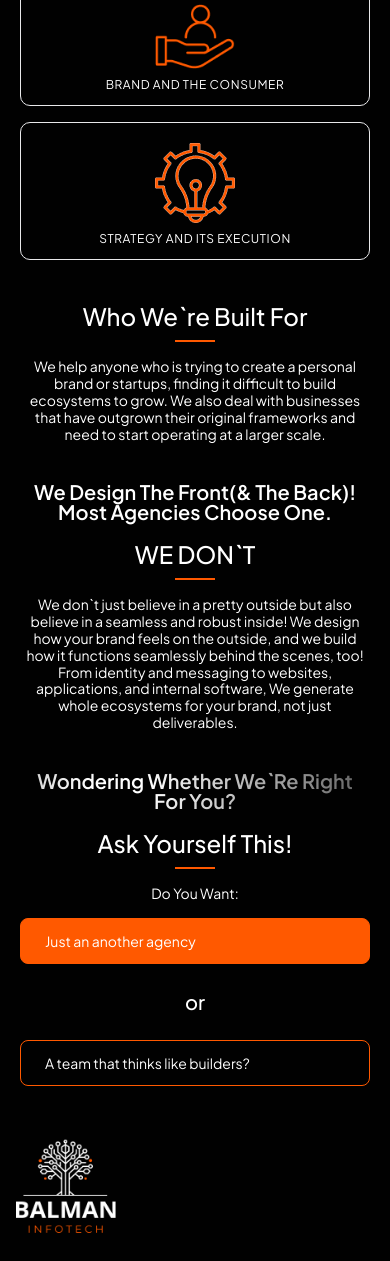
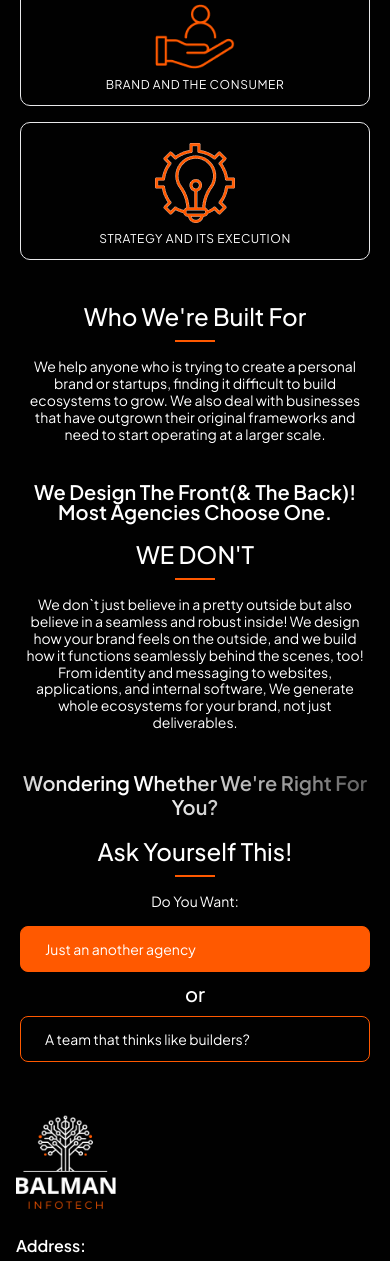
Before and after one commit to sanjeevbalmaninfotech/balmanFE, a Next.js app: page /aboutus in a window 390 px wide. Shown: the part 2199-3460 px from the top of the page. Built offline with nearby package versions, Linux system fonts and the light colour scheme.

Commit message:
fix-  ui changes

```diff
--- a/app/components/aboutUs/WhoWeAreBuiltFor.tsx
+++ b/app/components/aboutUs/WhoWeAreBuiltFor.tsx
@@ -8,7 +8,7 @@ const WhoWeAreBuiltFor: React.FC = () => {
         {/* Main Title */}
         <div className="text-center mb-4 lg:mb-6">
           <h3 className="text-2xl md:text-3xl lg:text-4xl font-medium text-white">
-            Who We`re Built For
+            {`Who We're Built For`}
           </h3>
           <div className="heading-underline"></div>
         </div>
@@ -42,7 +42,7 @@ const WhoWeAreBuiltFor: React.FC = () => {
         {/* Main Title */}
         <div className="text-center mb-4 lg:mb-6">
           <h3 className="text-2xl md:text-3xl lg:text-4xl font-medium text-white">
-            WE DON`T
+            {`WE DON'T`}
           </h3>
           <div className="heading-underline"></div>
         </div>
@@ -64,8 +64,7 @@ const WhoWeAreBuiltFor: React.FC = () => {
         {/* First Heading with Gradient */}
         <div className="text-center mb-4">
           <h2
-            className="
-    text-xl md:text-2xl leading-[100%] capitalize
+            className="text-xl md:text-2xl leading-[120%] capitalize
     font-semibold
     bg-[radial-gradient(69.15%_305.03%_at_28.18%_51.11%,_#FFFFFF_12.92%,_#656565_100%)]
     bg-clip-text text-transparent
@@ -74,7 +73,7 @@ const WhoWeAreBuiltFor: React.FC = () => {
               fontFamily: "Plus Jakarta Sans, sans-serif",
             }}
           >
-            Wondering Whether We`re Right for You?
+          {`Wondering Whether We\'re Right for You?`}
           </h2>
         </div>
 
@@ -94,7 +93,7 @@ const WhoWeAreBuiltFor: React.FC = () => {
         </div>
 
         {/* Buttons Container */}
-        <div className="flex flex-col md:flex-row items-center justify-center gap-6 max-w-4xl mx-auto">
+        <div className="flex flex-col md:flex-row items-center justify-center gap-2 lg:gap-6 max-w-4xl mx-auto">
           {/* Left Button - Filled */}
          <span
             className="w-full md:w-auto px-6 py-3 bg-[#FF5900] border-1 border-[#FF5900]
--- a/app/components/homePage/AboutSection.tsx
+++ b/app/components/homePage/AboutSection.tsx
@@ -1,3 +1,5 @@
+import Link from "next/link";
+
 export default function AboutSection() {
   return (
     <>
@@ -15,7 +17,6 @@ export default function AboutSection() {
                   }}
                 >
                   We&apos;re More Than A <br />
-
                   Digital Agency
                   <div className="heading-underline mt-2"></div>
                 </h2>
@@ -29,26 +30,39 @@ export default function AboutSection() {
             <div className="lg:w-[70%] lg:pl-8">
               {/* Paragraph 1 */}
               <p className="body-text mb-4 sm:mb-5 md:mb-6">
-                Every brand begins as a flicker, a quiet, imaginative spark in someone’s mind. But only a few sparks into something powerful enough to illuminate industries, shape customer experiences, and redefine how businesses show up in the world. We exist specifically to nurture that spark!
-
+                Every brand begins as a flicker, a quiet, imaginative spark in
+                someone’s mind. But only a few sparks into something powerful
+                enough to illuminate industries, shape customer experiences, and
+                redefine how businesses show up in the world. We exist
+                specifically to nurture that spark!
               </p>
-
               {/* Paragraph 2 */}
               <p className="body-text mb-4 sm:mb-5 md:mb-6">
-                Our vision is to become a global leader in technology services by continuously evolving, innovating, and creating digital ecosystems that drive success for our clients. We are rooted in creativity, guided by strategy, and driven by the belief that every brand and every person carries a story waiting to be told. Balman Infotech stands as a rare blend: a creative-minded agency built on innovation, end to end support and guaranteed results.  We never believe in the one solution fits all strategies, as all the agencies at present do. This is why businesses trust us, not for templates, but for transformation. Our work is not about trends. It is about timelessness, building brands that look relevant today and remain iconic forever!
-
+                Our vision is to become a global leader in technology services
+                by continuously evolving, innovating, and creating digital
+                ecosystems that drive success for our clients. We are rooted in
+                creativity, guided by strategy, and driven by the belief that
+                every brand and every person carries a story waiting to be told.
+                Balman Infotech stands as a rare blend: a creative-minded agency
+                built on innovation, end to end support and guaranteed results.
+                We never believe in the one solution fits all strategies, as all
+                the agencies at present do. This is why businesses trust us, not
+                for templates, but for transformation. Our work is not about
+                trends. It is about timelessness, building brands that look
+                relevant today and remain iconic forever!
               </p>
-
               {/* Paragraph 3 */}
               <p className="body-text mb-4 sm:mb-5 md:mb-6">
                 We are not just an agency. We are your Growth Partner!
               </p>
+              {/* Paragraph 4 */}
+              {/* See More Button */}
 
-              {/* Paragraph 4 */}
-
-
-              {/* See More Button */}
               <button className="flex items-center justify-center gap-2 mx-auto">
+                <Link
+                  href="/aboutus"
+                  className="flex items-center justify-center gap-2"
+                >
                   <span className="sub-heading">See More</span>
                   <svg
                     width="16"
@@ -66,6 +80,7 @@ export default function AboutSection() {
                       strokeLinejoin="round"
                     />
                   </svg>
+                </Link>
               </button>
             </div>
           </div>
```
Lines whose indentation alone changed are shown as unchanged.
